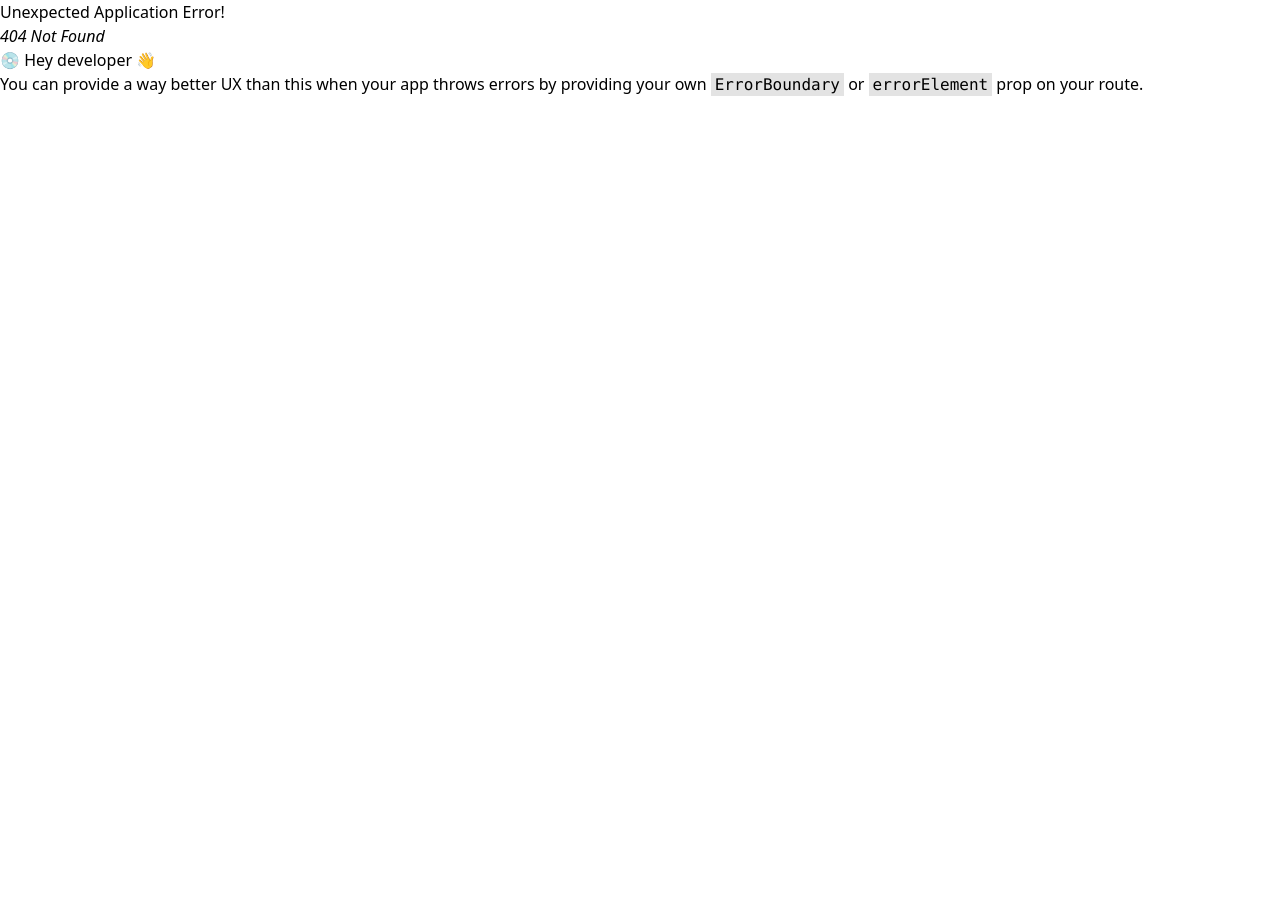
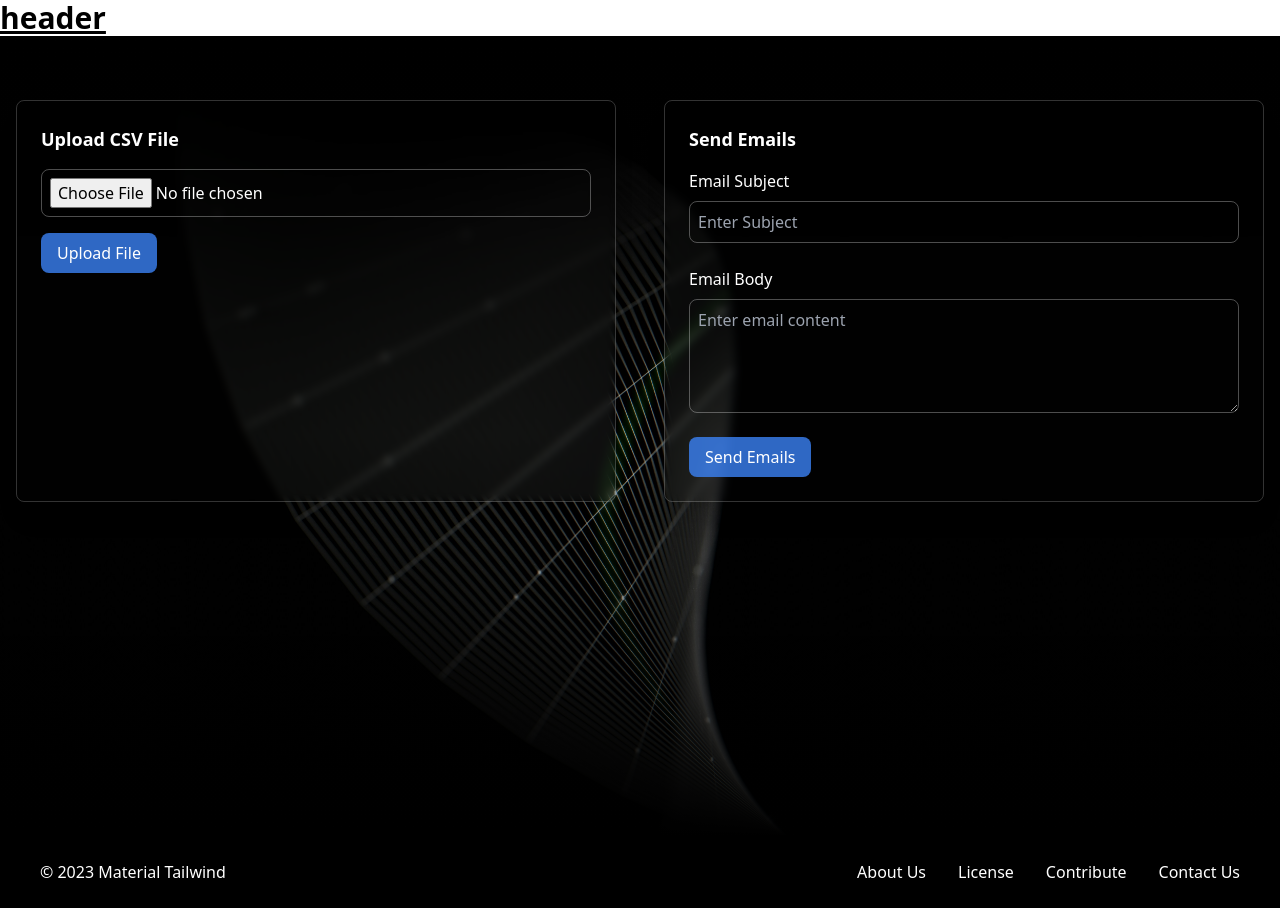
Before and after one commit to Jaya-Sandeep-Ketha/Collaboration_App_UI, a React (Vite) app: page /admin in a window 1280 px wide. Before the commit this address had no page. Before the commit the page ends 800 px from the top, so only its background shows below. Built offline with nearby package versions, Linux system fonts and the light colour scheme.

Commit message:
AdminHomePageBuild1.0

```diff
--- /dev/null
+++ b/src/components/Admin/AdminHome.jsx
@@ -0,0 +1,57 @@
+// import React from 'react';
+// import FileUpload from './FileUpload';
+// import SendEmail from './SendEmail';
+// import AdminHomebg from '../../assets/AdminHomebg.jpg';
+
+// function HomeAdmin() {
+//   return (
+//     <div
+//       className="relative w-full min-h-screen bg-cover bg-no-repeat flex flex-col items-center"
+//       style={{ backgroundImage: `url(${AdminHomebg})` }}
+//     >
+//       {/* Background Overlays */}
+//       <div className="absolute top-0 left-0 w-full h-full bg-gradient-to-b from-black to-transparent"></div>
+//       <div className="absolute bottom-0 left-0 w-full h-1/2 bg-gradient-to-t from-black to-transparent"></div>
+//       <div className="absolute top-0 left-0 w-full h-full bg-black opacity-5"></div>
+
+//       {/* Content Section */}
+//       <div
+//         className="relative w-full max-w-6xl px-4 py-10 grid grid-cols-1 lg:grid-cols-2 gap-10 z-10"
+//       >
+//         <FileUpload />
+//         <SendEmail />
+//       </div>
+//     </div>
+//   );
+// }
+
+// export default HomeAdmin;
+
+
+import React from "react";
+import FileUpload from "./FileUpload";
+import SendEmail from "./SendEmail";
+import AdminHomebg from "../../assets/AdminHomebg.jpg";
+
+function HomeAdmin() {
+  return (
+    <div
+      className="relative w-full min-h-screen bg-cover bg-no-repeat flex flex-col items-center"
+      style={{ backgroundImage: `url(${AdminHomebg})` }}
+    >
+      {/* Background Overlays */}
+      <div className="absolute top-0 left-0 w-full h-full bg-gradient-to-b from-black via-transparent to-black"></div>
+
+      {/* Content Section */}
+      <div className="relative w-full max-w-7xl px-4 py-16 grid grid-cols-1 md:grid-cols-2 gap-12 z-10">
+        {/* File Upload Section */}
+        <FileUpload />
+
+        {/* Email Sending Section */}
+        <SendEmail />
+      </div>
+    </div>
+  );
+}
+
+export default HomeAdmin;
--- /dev/null
+++ b/src/components/Admin/FileUpload.jsx
@@ -0,0 +1,36 @@
+import React, { useState } from 'react';
+
+function FileUpload() {
+  const [csvFile, setCsvFile] = useState(null);
+
+  const handleFileUpload = (event) => {
+    setCsvFile(event.target.files[0]);
+  };
+
+  const handleUploadSubmit = (event) => {
+    event.preventDefault();
+    console.log('Uploaded File:', csvFile);
+  };
+
+  return (
+    <div className="backdrop-blur-sm bg-white/2 shadow-xl rounded-lg p-6 border border-white/20">
+      <h2 className="text-lg font-semibold text-white mb-4">Upload CSV File</h2>
+      <form onSubmit={handleUploadSubmit} className="space-y-4">
+        <input
+          type="file"
+          accept=".csv"
+          onChange={handleFileUpload}
+          className="block w-full text-white bg-transparent border border-white/30 rounded-lg p-2 cursor-pointer focus:outline-none focus:ring-2 focus:ring-blue-500"
+        />
+        <button
+          type="submit"
+          className="bg-blue-500 bg-opacity-80 text-white px-4 py-2 rounded-lg hover:bg-blue-600 transition"
+        >
+          Upload File
+        </button>
+      </form>
+    </div>
+  );
+}
+
+export default FileUpload;
--- /dev/null
+++ b/src/components/Admin/SendEmail.jsx
@@ -0,0 +1,54 @@
+import React, { useState } from 'react';
+
+function SendEmail() {
+  const [emailSubject, setEmailSubject] = useState('');
+  const [emailBody, setEmailBody] = useState('');
+
+  const handleEmailSubmit = (event) => {
+    event.preventDefault();
+    console.log('Email Subject:', emailSubject);
+    console.log('Email Body:', emailBody);
+  };
+
+  return (
+    <div className="backdrop-blur-sm bg-white/2 shadow-xl rounded-lg p-6 border border-white/20">
+      <h2 className="text-lg font-semibold text-white mb-4">Send Emails</h2>
+      <form onSubmit={handleEmailSubmit} className="space-y-6">
+        <div>
+          <label htmlFor="email_subject" className="block text-white mb-2">
+            Email Subject
+          </label>
+          <input
+            type="text"
+            id="email_subject"
+            value={emailSubject}
+            onChange={(e) => setEmailSubject(e.target.value)}
+            placeholder="Enter Subject"
+            className="block w-full text-white bg-transparent border border-white/30 rounded-lg p-2 focus:outline-none focus:ring-2 focus:ring-blue-500"
+          />
+        </div>
+        <div>
+          <label htmlFor="email_body" className="block text-white mb-2">
+            Email Body
+          </label>
+          <textarea
+            id="email_body"
+            value={emailBody}
+            onChange={(e) => setEmailBody(e.target.value)}
+            rows="4"
+            placeholder="Enter email content"
+            className="block w-full text-white bg-transparent border border-white/30 rounded-lg p-2 focus:outline-none focus:ring-2 focus:ring-blue-500"
+          ></textarea>
+        </div>
+        <button
+          type="submit"
+          className="bg-blue-500 bg-opacity-80 text-white px-4 py-2 rounded-lg hover:bg-blue-600 transition"
+        >
+          Send Emails
+        </button>
+      </form>
+    </div>
+  );
+}
+
+export default SendEmail;
--- a/src/main.jsx
+++ b/src/main.jsx
@@ -1,19 +1,20 @@
 
 import './index.css'
 import App from './App.jsx'
-import Layout from '../Layout/Layout.jsx'
-import Landing from './components/LandingPage/Landing.jsx';
 import { createBrowserRouter, createRoutesFromElements, Route, RouterProvider } from 'react-router-dom';
 import ReactDOM from 'react-dom/client'
 import React from 'react';
 
+import Layout from '../Layout/Layout.jsx'
+import Landing from './components/LandingPage/Landing.jsx';
+import AdminHome from './components/Admin/AdminHome.jsx';
 
 const router = createBrowserRouter(
   createRoutesFromElements(
 
     <Route path="/" element={<Layout/>}>
       <Route path="" element={<Landing/>} />
-
+      <Route path="/admin" element={<AdminHome/>}/>
     </Route>
   )
 )
```
Also changed, not shown: src/assets/adminhomebg.jpg (added).
